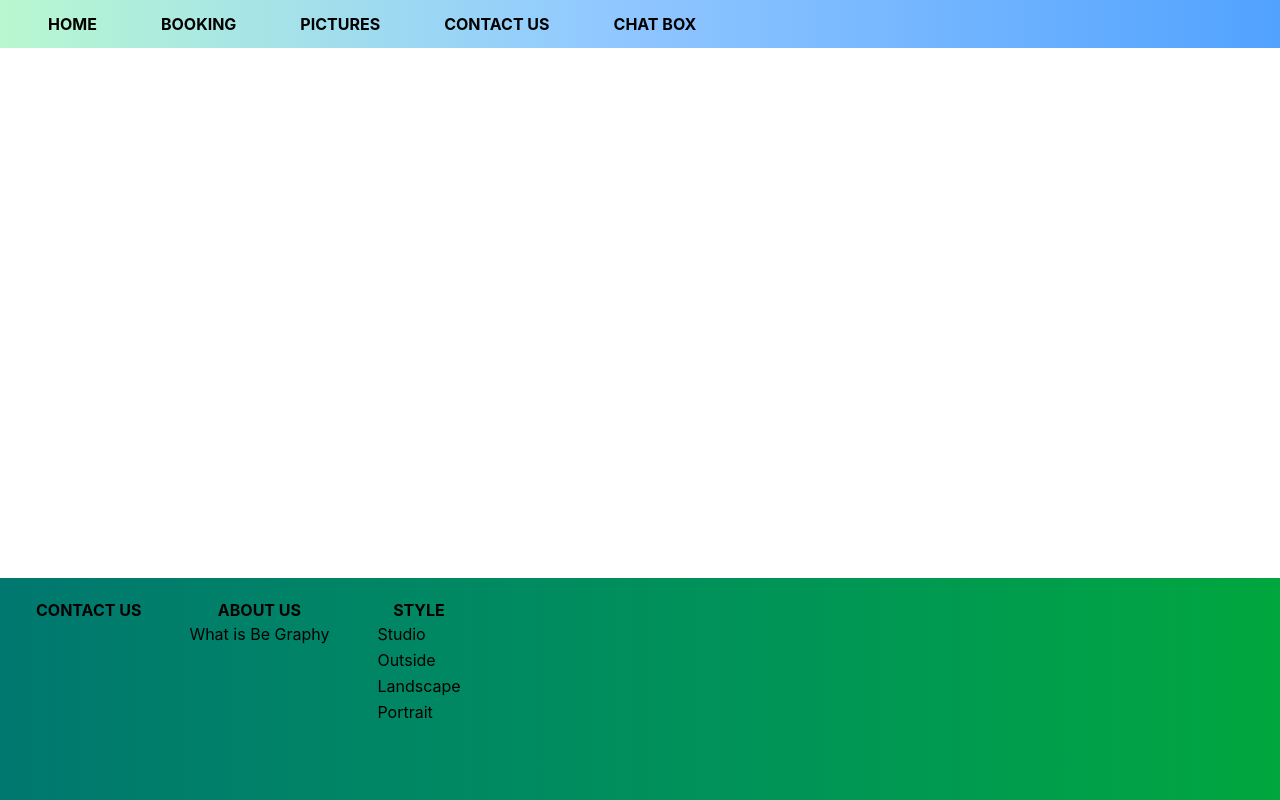
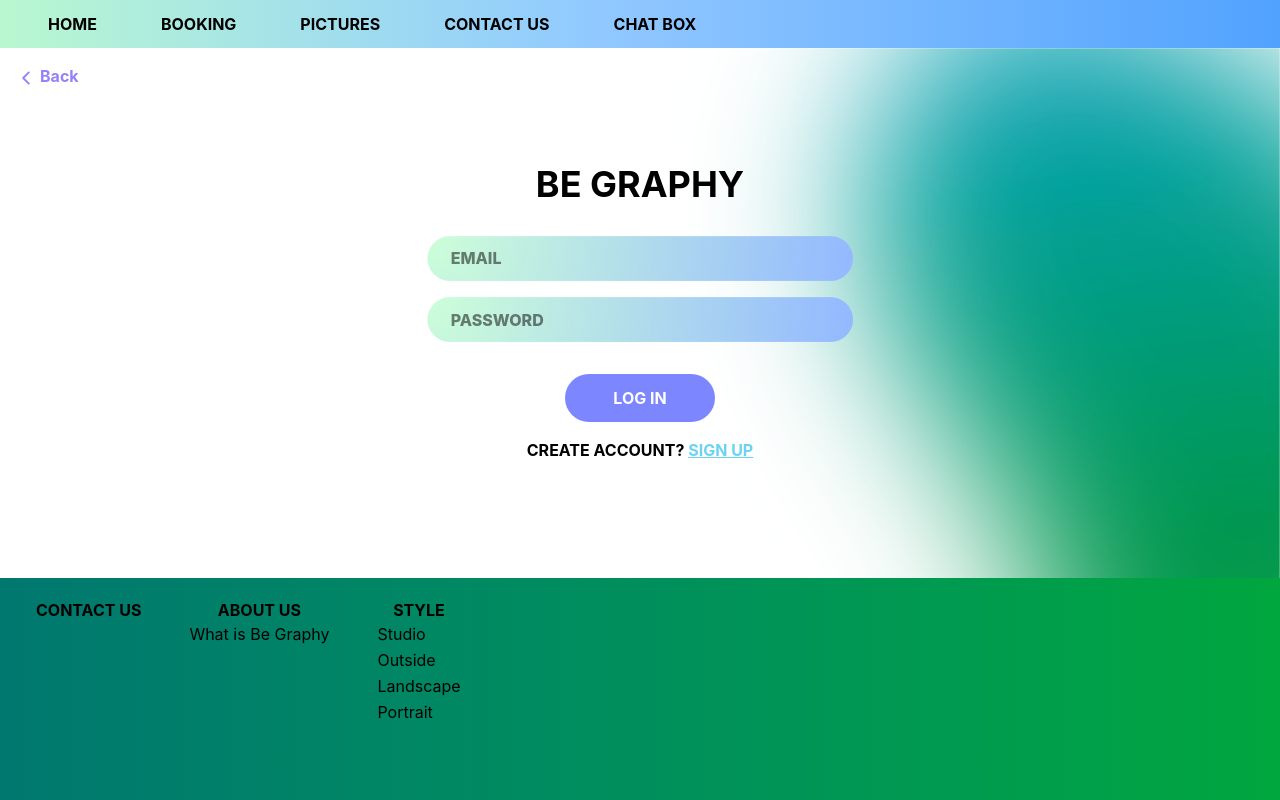
Before and after one commit to PoserDungeon2003/be-graphy-fe, a React (Vite) app: page /login in a window 1280 px wide. Built offline with nearby package versions, Linux system fonts and the light colour scheme.

Commit message:
Add login page

```diff
--- a/index.html
+++ b/index.html
@@ -11,9 +11,9 @@
     <title>Vite + React + TS</title>
   </head>
 
-  <body>
+  <body class="m-0 flex h-screen w-full flex-col overflow-x-hidden overflow-y-auto">
     <div
-      class="m-0 flex h-screen w-full flex-col overflow-x-hidden overflow-y-auto"
+      class="flex flex-col grow min-h-screen"
       id="root"
     ></div>
     <script type="module" src="/src/main.tsx"></script>
--- a/src/App.tsx
+++ b/src/App.tsx
@@ -43,7 +43,7 @@ function App() {
             }
           >
             <Route index element={<Home />} />
-            <Route path="login" element={<Login />} />
+            <Route path="/login" element={<Login />} />
           </Route>
         </Routes>
       </BrowserRouter>
--- a/src/index.css
+++ b/src/index.css
@@ -23,9 +23,9 @@ a:hover {
 } */
 
 body {
-  margin: 0;
-  display: flex;
-  place-items: center;
+  /* margin: 0; */
+  /* display: flex;
+  place-items: center; */
   min-width: 320px;
   min-height: 100vh;
 }
--- a/src/layouts/Layout.tsx
+++ b/src/layouts/Layout.tsx
@@ -8,7 +8,9 @@ export const Layout: React.FC<LayoutProps> = ({ children }) => {
   return (
     <>
       <Header />
-      <div className="flex-1">{children}</div>
+      <main className="grow">
+        {children}
+      </main>
       <Footer />
     </>
   );
--- a/src/pages/Home.tsx
+++ b/src/pages/Home.tsx
@@ -8,7 +8,7 @@ import {
   IoSearchOutline,
   IoThumbsUp,
 } from "react-icons/io5";
-import { Link } from "react-router";
+import { Link, useNavigate } from "react-router";
 
 const landscape = [
   {
@@ -62,6 +62,8 @@ const food = [
 ];
 
 export default function Home() {
+  const navigate = useNavigate();
+
   return (
     <main className="flex h-full w-full flex-col pb-10">
       <div className="relative flex h-full w-full flex-col justify-between">
@@ -111,6 +113,7 @@ export default function Home() {
                   src="/images/button/btn_login.png"
                   alt="login"
                   className="h-full w-1/4 cursor-pointer"
+                  onClick={() => navigate("/login")}
                 />
               </div>
             </div>
--- a/src/pages/Login.tsx
+++ b/src/pages/Login.tsx
@@ -1,7 +1,60 @@
+import { IoChevronBackOutline } from "react-icons/io5";
+import { Link } from "react-router";
+
 export default function Login() {
   return (
-    <div>
-      <h1>Login</h1>
+    <div className="relative flex w-full h-full flex-col items-center justify-center overflow-y-hidden">
+      <div className="absolute top-0 left-0 mt-4 ml-4">
+        <Link
+          to={"/"}
+          className="flex items-center gap-1 font-bold text-[#9681FA]"
+        >
+          <IoChevronBackOutline className="mt-1 size-5" />
+          Back
+        </Link>
+      </div>
+      <img
+        src="/images/effect/gradient_green_r.png"
+        alt="effect"
+        className="absolute top-0 right-0 -z-10 w-1/2"
+      />
+      <h1 className="text-center text-4xl font-bold text-black uppercase">
+        Be Graphy
+      </h1>
+      <form className="mt-8 flex flex-col items-center justify-center gap-4">
+        <div className="relative w-1/3">
+          <img src="/images/background/bg_input.png" alt="input background" />
+          <input
+            type="email"
+            name="email"
+            id="email"
+            placeholder="EMAIL"
+            className="focus:shadow-outline absolute inset-0 rounded-full px-6 leading-tight font-extrabold text-black focus:outline-none"
+          />
+        </div>
+        <div className="relative w-1/3">
+          <img src="/images/background/bg_input.png" alt="input background" />
+          <input
+            type="password"
+            name="password"
+            id="password"
+            placeholder="PASSWORD"
+            className="focus:shadow-outline absolute inset-0 rounded-full px-6 leading-tight font-extrabold text-black focus:outline-none"
+          />
+        </div>
+        <button
+          type="submit"
+          className="mt-4 cursor-pointer rounded-full bg-indigo-400 px-12 py-3 font-bold text-white uppercase active:bg-indigo-500"
+        >
+          Log in
+        </button>
+        <span className="font-bold text-black uppercase">
+          Create account?{" "}
+          <Link to="/signup" className="font-bold text-[#6AD3F3] underline">
+            Sign up
+          </Link>
+        </span>
+      </form>
     </div>
   );
 }
--- /dev/null
+++ b/src/types.d.ts
@@ -0,0 +1,4 @@
+export type LoginRQ = {
+  email: string;
+  password: string;
+};
```
Also changed, not shown: public/images/background/bg_input.png (added), public/images/effect/gradient_green_r.png (added).
